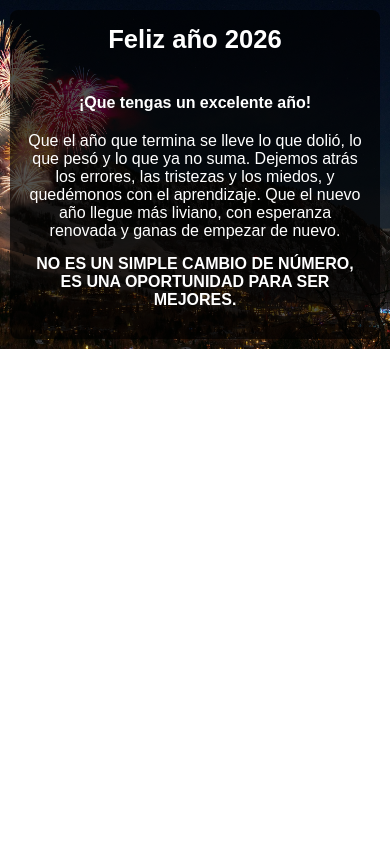
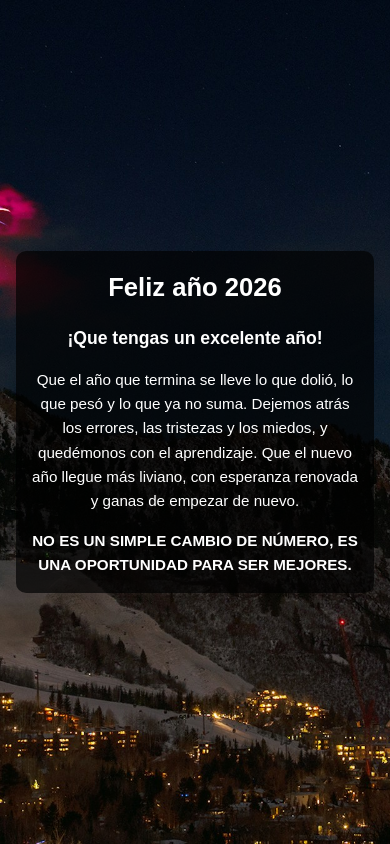
Before and after one commit to shaquilleramos/feliza-o, a plain HTML site: page index.html in a window 390 px wide. Drawn offline with Linux system fonts and the light colour scheme.

Commit message:
third  commit

```diff
--- a/index.html
+++ b/index.html
@@ -18,11 +18,11 @@
 
             <h3 style="font-weight: bold;">¡Que tengas un excelente año!</h3>
             <div class="texto">
-                <h3>Que el año que termina se lleve lo que dolió, lo que pesó y lo que ya no suma. Dejemos atrás los
+                <p>Que el año que termina se lleve lo que dolió, lo que pesó y lo que ya no suma. Dejemos atrás los
                     errores, las tristezas y los miedos, y quedémonos con el aprendizaje. Que el nuevo año llegue más
                     liviano, con esperanza renovada y ganas de empezar de nuevo.
 
-                </h3>
+                </p>
                 <p style="margin-top: 15px; font-weight: bold;">NO ES UN SIMPLE CAMBIO DE NÚMERO, ES UNA OPORTUNIDAD
                     PARA SER MEJORES.</p>
             </div>
--- a/style.css
+++ b/style.css
@@ -2,7 +2,12 @@
     margin: 0;
     padding: 0;
     box-sizing: border-box;
-    font: 1em sans-serif;
+    font-family: sans-serif;
+}
+
+html, body {
+    width: 100%;
+    height: 100%;
 }
 
 body{
@@ -10,56 +15,69 @@ body{
     background-repeat: no-repeat;
     background-position: center;
     background-size: cover;
+    background-color: #000; /* evita blanco */
     color: #ffffff;
     line-height: 1.6;
-    padding: 20px;
+
+    margin: 0;
+    padding: 0;
+
+    display: flex;
+    align-items: center;
+    justify-content: center;
 }
 
+
 .container{
-    max-width: 400px;
-    width: 100%;
-    margin: auto;
-
-    /* ❌ quitamos la altura fija */
-    /* max-height: 500px; */
-    /* height: 100%; */
-
+    width: 90%;
+    max-width: 420px;
     background: #000000ad;
     padding: 20px;
-    border-radius: 8px;
+    border-radius: 10px;
 }
 
 .card{
     display: flex;
     flex-direction: column;
-    align-items: center;
-    gap: 20px;
+    gap: 16px;
     text-align: center;
 }
-.titulo{
-    text-align: center;
-    margin-bottom: 20px;
-    font-size:xx-large;
-}
-.texto{
-    margin-bottom: 15px;
+
+.titulo h1{
+    font-size: 2rem;
+    font-weight: bold;
 }
 
-@media (max-width: 480px) {
-    body {
-        padding: 10px;
+.card h3{
+    font-size: 1.2rem;
+    font-weight: bold;
+}
+
+.texto p{
+    font-size: 1rem;
+}
+
+.texto p:last-child{
+    margin-top: 15px;
+    font-weight: bold;
+}
+
+/* 📱 RESPONSIVE REAL */
+@media (max-width: 480px){
+    .container{
+        width: 92%;
+        padding: 16px;
     }
 
-    .container {
-        padding: 15px;
-        max-width: 100%;
-    }
-
-    .titulo {
+    .titulo h1{
         font-size: 1.6rem;
     }
 
-    .texto {
-        font-size: 1rem;
+    .card h3{
+        font-size: 1.1rem;
+    }
+
+    .texto p{
+        font-size: 0.95rem;
     }
 }
```
